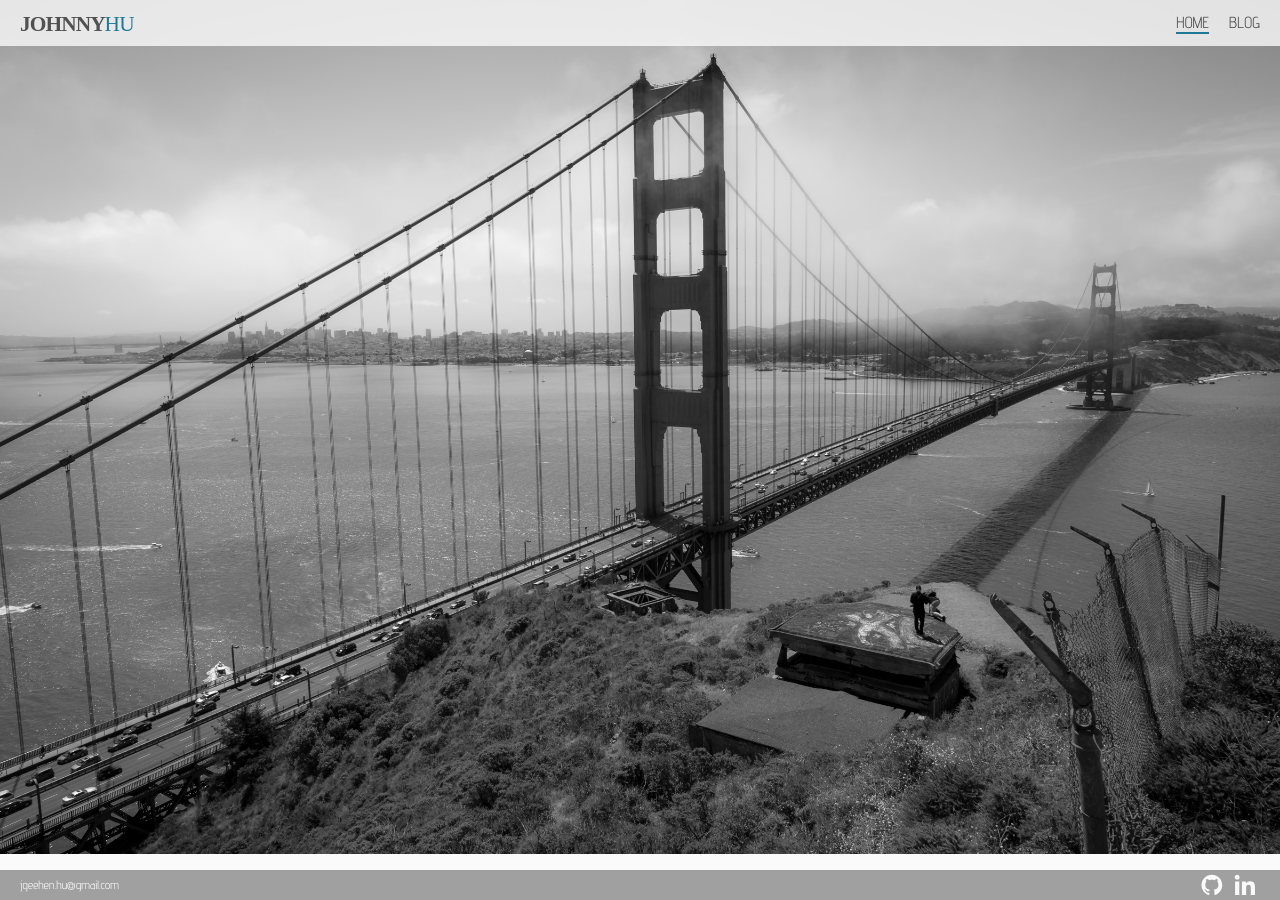
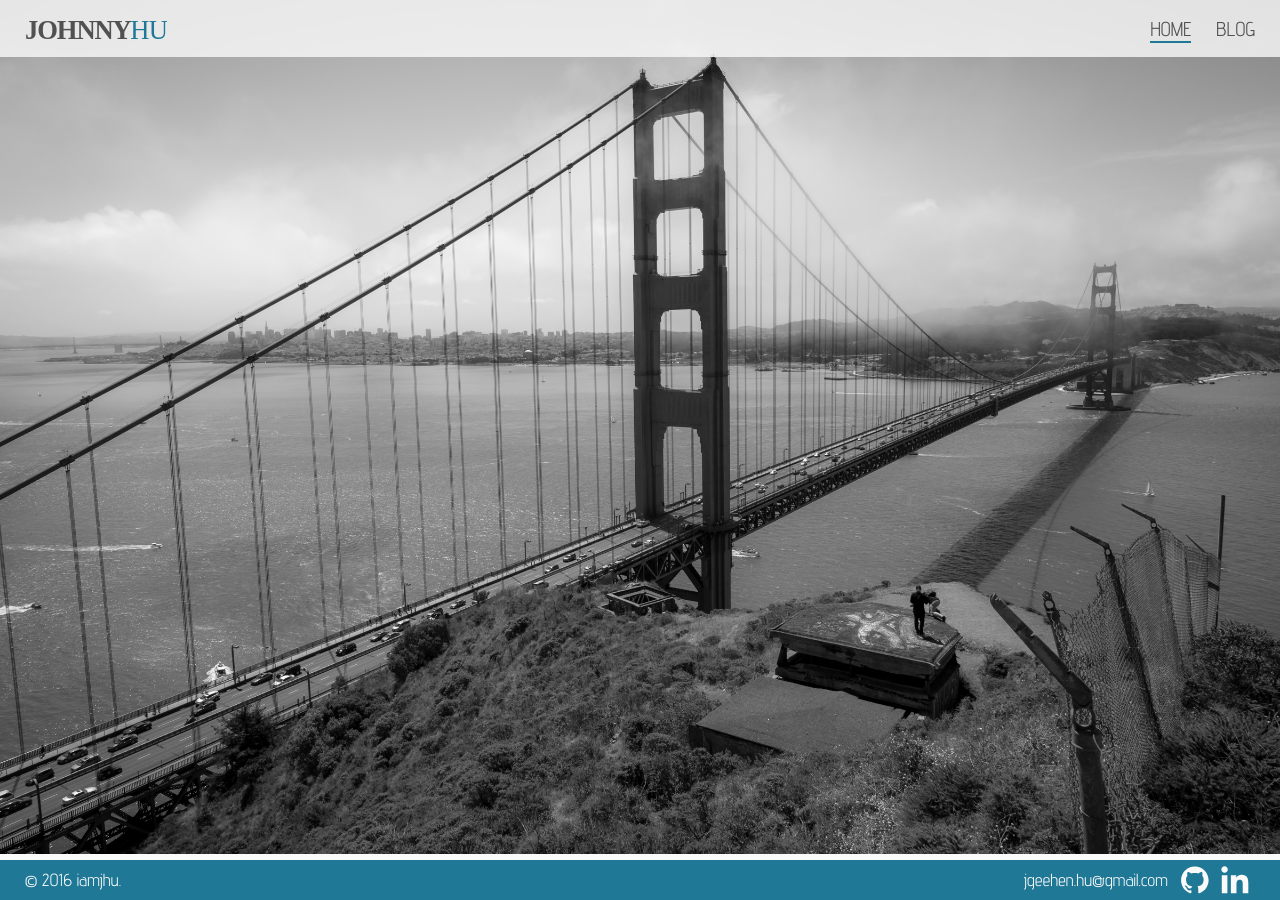
Before and after one commit to heyitsjhu/iamjhu.github.io, a Jekyll site: the page built from index.html, in a window 1280 px wide. Built offline with Jekyll 4.4.1, drawn with Linux system fonts in a browser that asks for light colours.

Commit message:
Update the site's footer

```diff
--- /dev/null
+++ b/_includes/footer.html
@@ -0,0 +1,21 @@
+<footer>
+  <div class="footer">
+    <div class="footer__copyright">
+      &copy; 2016 iamjhu.
+    </div>
+
+    <div class="footer__social-media">
+      <a class="footer__email" href="mailto: {{ site.email }}">
+        {{ site.email }}
+      </a>
+
+      {% if site.github_username %}
+        {% include icon-github.html username=site.github_username %}
+      {% endif %}
+
+      {% if site.linkedin_username %}
+        {% include icon-linkedin.html username=site.linkedin_username %}
+      {% endif %}
+    </div>
+  </div>
+</footer>
--- a/_includes/icon-github.html
+++ b/_includes/icon-github.html
@@ -1 +1,5 @@
-<a href="https://github.com/{{ include.username }}"><span class="icon icon--github">{% include icon-github.svg %}</span></a>
+<a href="https://github.com/{{ include.username }}">
+  <span class="social-media__icon icon--github">
+    {% include icon-github.svg %}
+  </span>
+</a>
--- a/_includes/icon-linkedin.html
+++ b/_includes/icon-linkedin.html
@@ -1 +1,5 @@
-<a href="https://linkedin.com/{{ include.username }}"><span class="icon icon--linkedin">{% include icon-linkedin.svg %}</span></a>
+<a href="https://linkedin.com/in/{{ include.username }}">
+  <span class="social-media__icon icon--linkedin">
+    {% include icon-linkedin.svg %}
+  </span>
+</a>
--- a/_includes/sidebar-footer.html
+++ /dev/null
@@ -1,16 +0,0 @@
-<footer class="sidebar__footer">
-  <div>
-    <a href="mailto: {{ site.email }}">{{ site.email }}</a>
-  </div>
-  <div>
-
-    {% if site.github_username %}
-      {% include icon-github.html username=site.github_username %}
-    {% endif %}
-
-    {% if site.linkedin_username %}
-      {% include icon-linkedin.html username=site.linkedin_username %}
-    {% endif %}
-
-  </div>
-</footer>
--- a/_layouts/default.html
+++ b/_layouts/default.html
@@ -34,9 +34,9 @@
     </nav>
   </header>
 
-    <main>
-      {{ content }}
-    </main>
-    {% include sidebar-footer.html %}
+  <main>
+    {{ content }}
+  </main>
+  {% include footer.html %}
 </body>
 </html>
--- a/_sass/_base.scss
+++ b/_sass/_base.scss
@@ -12,14 +12,25 @@ dl, dd, ol, ul, figure {
     box-sizing: border-box;
 }
 
-html {
-    font: $base-font-weight #{$base-font-size}/#{$base-line-height} $base-font-family;
+html {font-size: 16px;}
+
+@include media-query($on-tablet) {
+    html {font-size: 18px;}
+}
+
+@include media-query($on-desktop) {
+    html {font-size: 20px;}
+}
+
+@include media-query($on-hd) {
+    html {font-size: 22px;}
 }
 
 /**
  * Basic styling
  */
 body {
+    font: $base-font-weight #{$base-font-size}/#{$base-line-height} $base-font-family;
     color: $text-color-dark;
     letter-spacing: $base-letter-spacing;
     background-color: $background-color;
@@ -175,9 +186,6 @@ td > pre {
  * Add some default stylings to footer
  */
 footer {
-    width: 100%;
-    padding: 0 20px;
-    background-color: $grey-color-dark;
 
     a {
         color: $text-color-light;
--- a/_sass/_layout.scss
+++ b/_sass/_layout.scss
@@ -43,87 +43,6 @@
   visibility: hidden!important;
 }
 
-/**
- * Sidebar
- */
-
-.sidebar {
-    display: flex;
-    flex-flow: row nowrap;
-    justify-content: space-between;
-    align-items: center;
-    position: fixed;
-    padding: 0 20px;
-    width: 100%;
-    background-color: rgba(250, 250, 250, 0.75);
-    box-shadow: 1px 0 1px $grey-color-dark;
-    z-index: 1000;
-}
-
-.sidebar__brand {
-    order: 1;
-    width: 127px;
-    height: 36px;
-
-    > svg{
-        width: 80%;
-    }
-}
-
-.sidebar__nav {
-    order: 2;
-}
-    .sidebar__nav-list {
-        margin: 0;
-        list-style: none;
-        font-weight: 500;
-        text-transform: uppercase;
-
-        li {
-            float: left;
-        }
-    }
-        .sidebar__nav-item {
-            display: block;
-            padding: 5px 20px;
-
-            &:hover {
-                color: $grey-color-light;
-                background-color: $brand-color;
-            }
-        }
-         /*   .active-link {
-                background-color: $grey-color;
-            }*/
-
-.sidebar__footer {
-    order: 3;
-    display: none;
-    justify-content: space-between;
-    align-items: center;
-    position: absolute;
-    bottom: 0;
-    font-size: $smaller-font-size;
-    color: $text-color-light;
-}
-
-.icon {
-    > svg {
-        display: inline-block;
-        width: 30px;
-        height: 30px;
-        vertical-align: middle;
-
-        polygon {
-            fill: $grey-color-dark;
-        }
-        &:hover {
-            polygon {
-                fill: $brand-color;
-            }
-        }
-    }
-}
 
 
 /**
@@ -283,66 +202,6 @@ a.post__read-more {
     }
 
     /**
-     * Sidebar
-     */
-
-    .sidebar {
-        display: flex;
-        flex-flow: column nowrap;
-        justify-content: space-between;
-        position: fixed;
-        padding: 0 0 30px 0;
-        width: 275px;
-        height: 100vh;
-        background-color: rgba(250, 250, 250, 0.75);
-        box-shadow: 1px 0 1px $grey-color-dark;
-        z-index: 1000;
-    }
-
-    .sidebar__brand {
-        order: 2;
-        display: inline-block;
-        padding: 20px;
-        width: 100%;
-        height: auto;
-
-        > svg{
-            width: 80%;
-        }
-    }
-
-    .sidebar__nav {
-        order: 1;
-        width: 100%;
-    }
-        .sidebar__nav-list {
-            margin: 0;
-            margin-top: 10px;
-            list-style: none;
-            font-weight: 500;
-            text-transform: uppercase;
-
-            li {
-                float: none;
-            }
-        }
-            .sidebar__nav-item {
-                display: block;
-                padding: 5px 20px;
-
-                &:hover {
-                    color: $grey-color-light;
-                    background-color: $brand-color;
-                }
-            }
-                .active-link {
-                    background-color: $grey-color;
-                }
-    .sidebar__footer {
-        display: flex;
-    }
-
-    /**
      * Pages
      */
 
@@ -356,11 +215,3 @@ a.post__read-more {
         padding-left: $spacing-unit;
     }
 } /* end media-query($on-laptop) */
-
-@include media-query($on-desktop) {
-    body {
-        font: $base-font-weight #{$base-font-size * 1.112}/#{$base-line-height} $base-font-family;
-        color: $text-color-dark;
-        letter-spacing: $base-letter-spacing;
-    }
-} /* end media-query($on-desktop) */
--- /dev/null
+++ b/_sass/blocks/footer.scss
@@ -0,0 +1,57 @@
+.footer {
+    display: flex;
+    justify-content: space-between;
+    align-items: center;
+    position: absolute;
+    left: 0;
+    bottom: 0;
+    padding: 0 $spacing-unit;
+    width: 100%;
+    background-color: $brand-color;
+    color: $text-color-light;
+}
+    .footer__copyright {font-size: $smaller-font-size;}
+    .footer__social-media {
+        display: flex;
+        align-items: center;
+        font-size: $smaller-font-size;
+        a:nth-child(2) {padding-left: 0.416em;}
+    }
+    .footer__email {display:none;}
+
+.social-media__icon > svg {
+    display: inline-block;
+    width: 20px;
+    height: 20px;
+    vertical-align: middle;
+    polygon {fill: $brand-color;}
+    &:hover,
+    &:active {
+        polygon {fill: $text-color-light;}
+        path {fill: $brand-color;}
+    }
+}
+
+@include media-query($on-tablet) {
+    .footer__email {display: initial;}
+    .social-media__icon > svg {
+        width: 30px;
+        height: 30px;
+    }
+}
+
+@include media-query($on-desktop) {
+    .footer__copyright,
+    .footer__social-media {font-size: $small-font-size;}
+    .social-media__icon > svg {
+        width: 40px;
+        height: 40px;
+    }
+}
+
+@include media-query($on-hd) {
+    .social-media__icon > svg {
+        width: 50px;
+        height: 50px;
+    }
+}
--- a/css/main.scss
+++ b/css/main.scss
@@ -8,11 +8,11 @@
 
 // Variables
 $base-font-family:      "Advent Pro", sans-serif;
-$base-font-size:        16px;
+$base-font-size:        1em;
 $base-font-weight:      400;
 $heading-font-weight:   600;
-$small-font-size:       $base-font-size * 0.875;
-$smaller-font-size:     $base-font-size * 0.75;
+$small-font-size:       0.875em;
+$smaller-font-size:     0.75em;
 $base-line-height:      1.6;
 $base-letter-spacing:   0;
 
@@ -47,8 +47,9 @@ $content-width:    960px;
 
 $bp-640:           640px;
 $on-tablet:        426px;
-$on-laptop:        1024px;
-$on-desktop:       1200px;
+$on-laptop:        769px;
+$on-desktop:       1025px;
+$on-hd:            1441px;
 
 
 // Use media queries like this:
@@ -73,5 +74,6 @@ $on-desktop:       1200px;
         "base",
         "layout",
         "blocks/navbar",
+        "blocks/footer",
         "syntax-highlighting"
 ;
```
